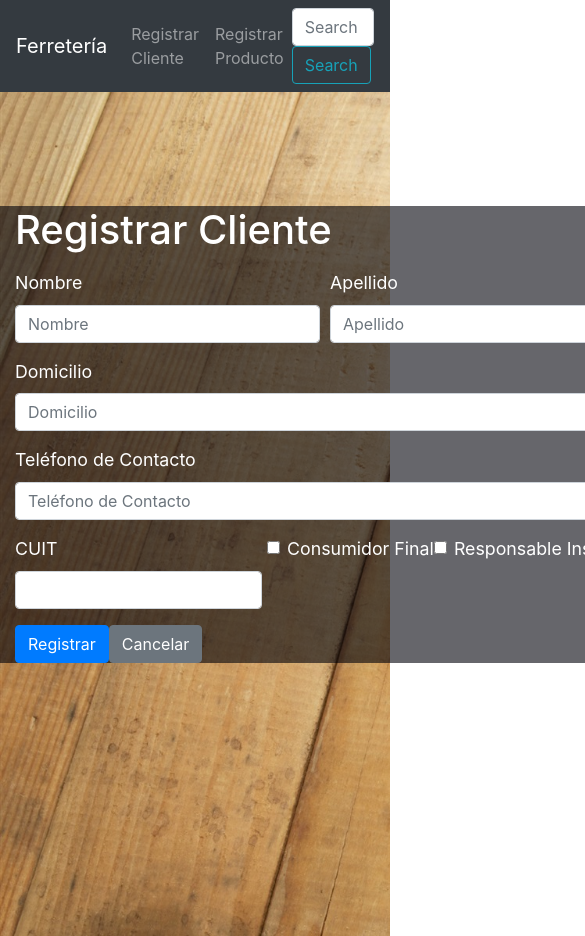
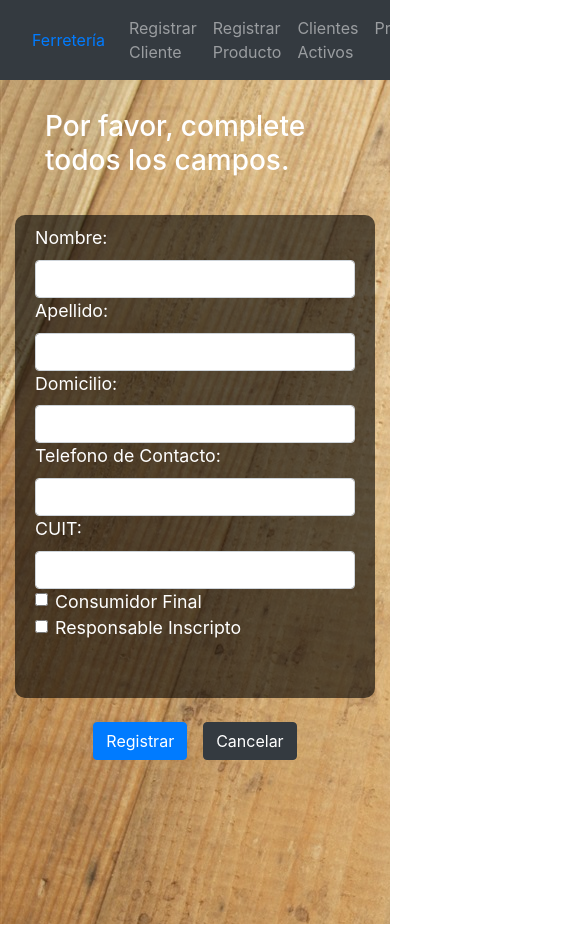
Before and after one commit to lauraAyala/NameLessTeam, a React (Create React App) app in the folder ferreteria/: page /registrarCliente in a window 390 px wide. Shown: the top 936 px of the page, 585 px wide, since content can reach past the window. Built offline with nearby package versions, Linux system fonts and the light colour scheme.

Commit message:
acomodo el registrar clientes y productos para que tengan el mismo formato, tambien se levanta la tabla de los clientes activos, se unifica todo el ruteo en una navbar

```diff
--- a/ferreteria/package.json
+++ b/ferreteria/package.json
@@ -9,7 +9,8 @@
     "react-bootstrap": "^1.0.0-beta.14",
     "react-dom": "^16.11.0",
     "react-router-dom": "^5.1.2",
-    "react-scripts": "3.2.0"
+    "react-scripts": "3.2.0",
+    "react-router": "latest"
   },
   "scripts": {
     "start": "react-scripts start",
--- a/ferreteria/src/App.js
+++ b/ferreteria/src/App.js
@@ -1,50 +1,23 @@
 import './componente/App.css';
-import logo from './logo.svg';
 import React from 'react';
 import {Route, Switch} from 'react-router';
 import {BrowserRouter} from 'react-router-dom';
 import Home from './componente/Home';
 import RegistrarCliente from "./componente/RegistarCliente";
 import RegistrarProducto from './componente/RegistrarProducto';
-
-
-
-/*function App() {
-    return (
-        <form>
-            <div className="App">
-            <header className="App-header">
-            <img src="http://corralondonantonio.com/wp-content/uploads/2019/03/ferreteriaPortada-1.jpg" className="App-logo" alt="ferreteria" />
-            <div>
-                <p>
-                FERRETERÍA BACCO
-                </p>
-                <p>
-                Nuestros clientes
-                </p>
-                <p>
-                Nuestros Productos
-                </p>
-                <p>
-                Registrar un cliente
-                </p>
-            </div>
-            </header>
-    </div>
-    </form>
-);
-}
-
-export default App;*/
+import ClientesActivos from "./componente/ClientesActivos";
+import NavBar from "./componente/NavBar"
 
 
 function App() {
     return (
         <BrowserRouter>
+            <NavBar/>
             <Switch>
                 <Route path="/home" render={props => <Home user={props.location.state}/>}/>
                 <Route path="/registrarCliente" render={props => <RegistrarCliente user={props.location.state}/>}/>
-                <Route path="/registrarProducto" component={RegistrarProducto} />
+                <Route path="/registrarProducto" component={RegistrarProducto}/>
+                <Route path="/clientes" render={props => <ClientesActivos user={props.location.state}/>}/>
                 <Route path="/" render={props => <Home {...props} />}/>
             </Switch>
         </BrowserRouter>
--- a/ferreteria/src/componente/App.css
+++ b/ferreteria/src/componente/App.css
@@ -17,7 +17,7 @@
     justify-content: center;
     font-size: calc(10px + 2vmin);
     color: white;
-  background-image: url("http://ferricampos.com/wp-content/uploads/2018/12/herramientas-de-costruccion.jpg");
+    background-image: url("fondoweb.jpg");
     background-repeat: no-repeat;
     background-size: cover;
 }
@@ -26,10 +26,7 @@
     color: #09d3ac;
 }
 
-.RegistrarCliente{
-  background-image: url("fondo2.jpg");
-  background-repeat: no-repeat;
-  background-size: cover;
+.Home {
     background-color: #282c34;
     min-height: 100vh;
     display: flex;
@@ -37,13 +34,10 @@
     align-items: center;
     font-size: calc(10px + 2vmin);
     color: white;
-
+    background-image: url("fondoweb.jpg")
 }
 
-.RegistrarProducto{
-    background-image: url("fondo2.jpg");
-  background-repeat: no-repeat;
-  background-size: cover;
+.MiddlePage {
     background-color: #282c34;
     min-height: 100vh;
     display: flex;
@@ -51,46 +45,69 @@
     align-items: center;
     font-size: calc(10px + 2vmin);
     color: white;
+    background-image: url("fondoweb.jpg");
+    font-palette: dark;
 }
 
-.container {
-  color: white;
-  background-color: rgba(0, 0, 9, .6);
-  width: 650px !important;
-  margin-top: 114px;
+.MainPageMiddle {
+    background-color: #282c34;
+    min-height: 100vh;
+    display: flex;
+    flex-direction: column;
+    font-size: calc(10px + 2vmin);
+    background-image: url("fondoweb.jpg")
 }
 
-.btn-block {
-  width: 30% !important;
+.RegistrarProducto {
+    background-color: #282c34;
+    min-height: 100vh;
+    display: flex;
+    flex-direction: column;
+    color: white;
+    background-image: url("fondoweb.jpg");
+
 }
 
-.col-12 {
-  flex: 0 0 100%;
-  max-width: 67%;
-  padding-left: 30px;
-}
-
-.col-sm-9{
-  left: 70px!important;
-}
-
-.formApellido{
-  width: 100%!important;;
-}
-
-.h1{
-  left: 30px;
-}
-
-.MainPageMiddle{
-    background-image: url("fondo2.jpg");
+.col-3 {
     background-repeat: no-repeat;
     background-size: cover;
-    background-color: #282c34;
-    min-height: 100vh;
+    min-height: 50vh;
     display: flex;
     flex-direction: column;
     align-items: center;
     font-size: calc(10px + 2vmin);
     color: white;
+    min-width: 50vh;
+    padding-left: 300vh;
 }
+
+.mb-15 {
+    margin-bottom: 15px;
+}
+
+.mb-30 {
+    margin-bottom: 30px;
+}
+
+.mb-45 {
+    margin-bottom: 45px;
+}
+
+.p30 {
+    padding: 30px;
+}
+
+.ml-1rem {
+    margin-left: 1rem;
+}
+
+.flex-center {
+    display: flex;
+    justify-content: center;
+}
+
+.FormContainer {
+    background-color: rgba(0, 0, 0, .6);
+    border-radius: 10px;
+    padding: 10px 20px;
+}
--- /dev/null
+++ b/ferreteria/src/componente/Cliente.jsx
@@ -0,0 +1,18 @@
+import React from 'react';
+import './App.css';
+
+const Cliente = ({data}) => {
+    const {nombre, apellido, domicilio, contacto, cuit} = data;
+
+    return (
+        <tr>
+            <td>{nombre}</td>
+            <td>{apellido}</td>
+            <td>{domicilio}</td>
+            <td>{contacto}</td>
+            <td>{cuit}</td>
+        </tr>
+    );
+};
+
+export default Cliente;
--- /dev/null
+++ b/ferreteria/src/componente/ClientesActivos.jsx
@@ -0,0 +1,63 @@
+import React from 'react';
+import axios from 'axios';
+import './App.css';
+import 'bootstrap/dist/css/bootstrap.min.css'
+import {withRouter} from "react-router";
+import Cliente from "./Cliente";
+import Table from "react-bootstrap/Table";
+
+
+class ClientesActivos extends React.Component {
+    constructor(props) {
+        super(props);
+        this.state = {
+            clientes: []
+        }
+    }
+
+    componentDidMount() {
+        axios.get('http://localhost:7000/clientes/')
+            .then(response => {
+                this.setState({clientes: response.data});
+                console.log("GET Clientes: ", response)
+            })
+            .catch(error => console.log("**** ERROR ****", error.toJSON()))
+    }
+
+    renderClientes() {
+        const {clientes} = this.state;
+        if (clientes.length === 0) {
+            return <div>Todavia no hay Clientes Activos</div>
+        }
+        return (
+            <div className="listaDeClientes">
+                <Table striped bordered hover variant="dark">
+                    <thead>
+                    <tr>
+                        <th>Nombre</th>
+                        <th>Apellido</th>
+                        <th>Domicilio</th>
+                        <th>Telefono</th>
+                        <th>CUIT</th>
+                    </tr>
+                    </thead>
+                    <tbody>
+                    {clientes.map(cli => <Cliente data={cli}/>)}
+                    </tbody>
+                </Table>
+            </div>
+        )
+    }
+
+    render() {
+        return (
+            <div className={"MainPageMiddle"}>
+                <h1>Clientes Registrados</h1>
+                {this.renderClientes()}
+            </div>
+        )
+    }
+
+}
+
+export default withRouter(ClientesActivos)
--- a/ferreteria/src/componente/Home.js
+++ b/ferreteria/src/componente/Home.js
@@ -2,11 +2,6 @@ import './App.css';
 import React from 'react';
 import {withRouter} from 'react-router';
 import 'bootstrap/dist/css/bootstrap.min.css';
-import Navbar from "react-bootstrap/Navbar";
-import Nav from "react-bootstrap/Nav";
-import Form from "react-bootstrap/Form";
-import Button from "react-bootstrap/Button";
-import FormControl from "react-bootstrap/FormControl";
 
 
 class Home extends React.Component {
@@ -17,21 +12,11 @@ class Home extends React.Component {
 
     render() {
         return (
-            <div className={"MainPageTop"}>
-                <Navbar bg="dark" variant="dark">
-                    <Navbar.Brand href="/home">Ferretería</Navbar.Brand>
-                    <Nav className="mr-auto">
-                        <Nav.Link href="/RegistrarCliente">Registrar Cliente</Nav.Link>
-                        <Nav.Link href="/registrarProducto">Registrar Producto</Nav.Link>
-                    </Nav>
-                    <Form inline>
-                        <FormControl type="text" placeholder="Search" className="mr-sm-2"/>
-                        <Button variant="outline-info">Search</Button>
-                    </Form>
-                </Navbar>
-                <div className={"MainPageMiddle"}>
-                </div>
+            <div className={"Home"}>
+
+
             </div>
+
         );
     }
 
--- /dev/null
+++ b/ferreteria/src/componente/NavBar.jsx
@@ -0,0 +1,36 @@
+import React from 'react';
+import './App.css';
+import {Link, withRouter} from "react-router-dom";
+import {Nav, Navbar} from "react-bootstrap";
+
+
+class NavBarDW extends React.Component {
+    constructor(props) {
+        super(props);
+    }
+
+    render() {
+        return (
+            <div>
+                <Navbar bg="dark" variant="dark">
+                    <Link className="nav-link"
+                          to={{pathname: "/home"}}>Ferretería</Link>
+                    <Nav className="mr-auto">
+                        <Link className="nav-link" to={{
+                            pathname: "/RegistrarCliente"
+                        }}>Registrar Cliente</Link>
+                        <Link className="nav-link"
+                              to={{pathname: "/RegistrarProducto"}}>Registrar Producto</Link>
+                        <Link className="nav-link"
+                              to={{pathname: "/clientes"}}>Clientes Activos</Link>
+                        <Link className="nav-link"
+                              to={{pathname: "/productos"}}>Productos</Link>
+                    </Nav>
+                </Navbar>
+            </div>
+        );
+    }
+
+}
+
+export default withRouter(NavBarDW);
--- a/ferreteria/src/componente/RegistarCliente.js
+++ b/ferreteria/src/componente/RegistarCliente.js
@@ -2,13 +2,10 @@ import React from 'react';
 import {withRouter} from 'react-router';
 import './App.css';
 import 'bootstrap/dist/css/bootstrap.min.css';
-import Navbar from "react-bootstrap/Navbar";
-import Nav from "react-bootstrap/Nav";
 import Form from "react-bootstrap/Form";
 import Button from "react-bootstrap/Button";
-import FormControl from "react-bootstrap/FormControl";
-import Col from "react-bootstrap/Col";
 import axios from "axios"
+
 axios.defaults.headers.post['Content-Type'] = 'application/json';
 
 
@@ -27,10 +24,6 @@ class RegistrarCliente extends React.Component {
 
     }
 
-
-    handleChange(value, prop) {
-        this.setState(prevState => ({...prevState, [prop]: value}));
-    }
 
     handleClick() {
         const {nombre, apellido, domicilio, contacto, cuit, esConsumidorFinal, esResponsableInscripto} = this.state;
@@ -61,78 +54,71 @@ class RegistrarCliente extends React.Component {
     render() {
         return (
             <div>
-                <div>
-                    <Navbar bg="dark" variant="dark">
-                        <Navbar.Brand href="/home">Ferretería</Navbar.Brand>
-                        <Nav className="mr-auto">
-                            <Nav.Link href="/RegistrarCliente">Registrar Cliente</Nav.Link>
-                            <Nav.Link href="/RegistrarProducto">Registrar Producto</Nav.Link>
-                        </Nav>
-                        <Form inline>
-                            <FormControl type="text" placeholder="Search" className="mr-sm-2"/>
-                            <Button variant="outline-info">Search</Button>
-                        </Form>
-                    </Navbar>
-                </div>
+                <div className={"MiddlePage"}>
+                    <form>
+                        <div className="container flex-center">
+                            <div className={"RegistarCliente"}>
+                                <h3 className="p30">Por favor, complete todos los campos.</h3>
+                                <div className="FormContainer">
+                                    <div className="row">
+                                        <div className="col-sm-12 mb-30">
+                                            <label>Nombre:</label>
+                                            <input value={this.state.nombre}
+                                                   onChange={event => this.setState({nombre: event.target.value})}
+                                                   type="text"
+                                                   className="form-control"
+                                            />
 
-                <div className={"RegistrarCliente"}>
-                    <div className="container">
-                        <Form>
-                            <h1>Registrar Cliente</h1>
-                            <p></p>
-                            <Form.Row>
-                                <Form.Group as={Col} controlId="formNombre">
-                                    <Form.Label>Nombre</Form.Label>
-                                    <Form.Control type="text" placeholder="Nombre"
-                                                  value={this.state.nombre}
-                                                  onChange={event => this.handleChange(event.target.value, 'nombre')}/>
-                                </Form.Group>
 
-                                <Form.Group as={Col} controlId="formApellido">
-                                    <Form.Label>Apellido</Form.Label>
-                                    <Form.Control type="text" placeholder="Apellido"
-                                                  value={this.state.apellido}
-                                                  onChange={event => this.handleChange(event.target.value, 'apellido')}/>
-                                </Form.Group>
-                            </Form.Row>
+                                            <label>Apellido:</label>
+                                            <input value={this.state.apellido}
+                                                   onChange={event => this.setState({apellido: event.target.value})}
+                                                   type={"text"}
+                                                   className="form-control"
+                                            />
 
-                            <Form.Group controlId="formDomicilio">
-                                <Form.Label>Domicilio</Form.Label>
-                                <Form.Control placeholder="Domicilio"
-                                              value={this.state.domicilio}
-                                              onChange={event => this.handleChange(event.target.value, 'domicilio')}/>
-                            </Form.Group>
 
-                            <Form.Group controlId="formContacto">
-                                <Form.Label>Teléfono de Contacto</Form.Label>
-                                <Form.Control placeholder="Teléfono de Contacto"
-                                              value={this.state.contacto}
-                                              onChange={event => this.handleChange(event.target.value, 'contacto')}/>
-                            </Form.Group>
+                                            <label>Domicilio:</label>
+                                            <input value={this.state.domicilio}
+                                                   onChange={event => this.setState({domicilio: event.target.value})}
+                                                   type={"text"}
+                                                   className="form-control"
+                                            />
 
-                            <Form.Row>
-                                <Form.Group as={Col} controlId="formCUIT">
-                                    <Form.Label>CUIT</Form.Label>
-                                    <Form.Control value={this.state.cuit}
-                                                  onChange={event => this.handleChange(event.target.value, 'cuit')}/>
-                                </Form.Group>
-                                <Form.Group id="formCheckbox">
-                                    <Form.Check type="checkbox" label="Consumidor Final"
-                                                value={this.state.esConsumidorFinal}
-                                                onChange={event => this.handleChange(event.target.value, 'esConsumidorFinal')}/>
-                                </Form.Group>
-                                <Form.Group id="formCheckbox">
-                                    <Form.Check type="checkbox" label="Responsable Inscripto"
-                                                value={this.state.esResponsableInscripto}
-                                                onChange={event => this.handleChange(event.target.value, 'esResponsableInscripto')}/>
-                                </Form.Group>
-                            </Form.Row>
-                            <Button className="btn btn-primary" onClick={() => this.handleClick()}>
-                                Registrar
-                            </Button>
-                            <Button className="btn btn-secondary" onClick={() => this.handleClick2()}>Cancelar</Button>
-                        </Form>
-                    </div>
+                                            <label>Telefono de Contacto:</label>
+                                            <input value={this.state.contacto}
+                                                   onChange={event => this.setState({contacto: event.target.value})}
+                                                   type={"numeric"}
+                                                   className="form-control"
+                                            />
+
+                                            <label>CUIT:</label>
+                                            <input value={this.state.cuit}
+                                                   onChange={event => this.setState({cuit: event.target.value})}
+                                                   type={"numeric"}
+                                                   className="form-control"
+                                            />
+
+                                            <Form.Group id="formCheckbox">
+                                                <Form.Check type="checkbox" label="Consumidor Final"
+                                                            onChange={event => this.setState({esConsumidorFinal: event.target.checked})}
+
+                                                />
+                                                <Form.Check type="checkbox" label="Responsable Inscripto"
+                                                            onChange={event => this.setState({esResponsableInscripto: event.target.checked})}
+                                                />
+                                            </Form.Group>
+                                        </div>
+                                    </div>
+                                </div>
+                                <div className="mt-4 flex-center">
+                                    <Button onClick={() => this.handleClick()}>Registrar</Button>
+                                    <Button variant="dark" className={"ml-1rem"}
+                                            onClick={() => this.handleClick2()}>Cancelar</Button>
+                                </div>
+                            </div>
+                        </div>
+                    </form>
                 </div>
             </div>
         );
--- a/ferreteria/src/componente/RegistrarProducto.js
+++ b/ferreteria/src/componente/RegistrarProducto.js
@@ -1,10 +1,6 @@
-import React, { Component } from 'react';
-import { registrarProducto } from './api/Api';
-import Navbar from "react-bootstrap/Navbar";
-import Nav from "react-bootstrap/Nav";
+import React, {Component} from 'react';
+import {registrarProducto} from './api/Api';
 import Form from "react-bootstrap/Form";
-import FormControl from "react-bootstrap/FormControl";
-import Button from "react-bootstrap/Button";
 
 
 export default class RegistrarProducto extends Component {
@@ -12,14 +8,11 @@ export default class RegistrarProducto extends Component {
         super(props);
 
         this.state = {
-
             idCodigo: '',
-            descripcion:'',
-            precioCompra:'',
-            precioVenta:'',
+            descripcion: '',
+            precioCompra: '',
+            precioVenta: '',
             error: ''
-
-
         };
 
         this.changeIdCodigo = this.changeIdCodigo.bind(this);
@@ -30,12 +23,12 @@ export default class RegistrarProducto extends Component {
     }
 
 
-    changeIdCodigo(event){
+    changeIdCodigo(event) {
         this.setState({idCodigo: event.target.value});
     }
 
     changeDescripcion(event) {
-        this.setState({ descripcion: event.target.value });
+        this.setState({descripcion: event.target.value});
     }
 
 
@@ -48,29 +41,34 @@ export default class RegistrarProducto extends Component {
     }*/
 
     changePrecioCompra(event) {
-        this.setState({ precioCompra: event.target.value });
+        this.setState({precioCompra: event.target.value});
     }
 
     changePrecioVenta(event) {
-        this.setState({ precioVenta: event.target.value });
+        this.setState({precioVenta: event.target.value});
     }
 
     executeRegister() {
-        registrarProducto({ idCodigo: this.state.idCodigo, descripcion: this.state.descripcion, precioCompra: this.state.precioCompra, precioVenta: this.state.precioVenta})
-            .then((res)=>{
+        registrarProducto({
+            idCodigo: this.state.idCodigo,
+            descripcion: this.state.descripcion,
+            precioCompra: this.state.precioCompra,
+            precioVenta: this.state.precioVenta
+        })
+            .then((res) => {
                 console.log(res)
                 this.props.history.push('/home');
 
 
-            }).catch((error) => { this.setState({error:error.response.data.message})
-
+            }).catch((error) => {
+            this.setState({error: error.response.data.message})
 
         })
 
     }
 
     handleClickBack() {
-        this.props.history.push(`home`);
+        this.props.history.push(`/`);
     }
 
     renderInput(label, value, inputType, onChange) {
@@ -78,7 +76,7 @@ export default class RegistrarProducto extends Component {
             <div className="form-group row">
                 <label className="col-sm-3 col-form-label">{label}</label>
                 <div className="col-sm-9">
-                    <input type={inputType} className="form-control" value={value} onChange={onChange} />
+                    <input type={inputType} className="form-control" value={value} onChange={onChange}/>
                 </div>
             </div>
         );
@@ -86,36 +84,29 @@ export default class RegistrarProducto extends Component {
 
     render() {
         return (
-            <div>
-                <div>
-                    <Navbar bg="dark" variant="dark">
-                        <Navbar.Brand href="/home">Ferretería</Navbar.Brand>
-                        <Nav className="mr-auto">
-                            <Nav.Link href="/RegistrarCliente">Registrar Cliente</Nav.Link>
-                            <Nav.Link href="/registrarProducto">Registrar Producto</Nav.Link>
-                        </Nav>
-                        <Form inline>
-                            <FormControl type="text" placeholder="Search" className="mr-sm-2"/>
-                            <Button variant="outline-info">Search</Button>
-                        </Form>
-                    </Navbar>
-                </div>
-                <div  className= "RegistrarProducto">
-                    <div className="container" >
-                        <Form>
+            <div className="RegistrarProducto">
+                <div className="container flex-center">
+                    <Form>
 
-                            <h1> Registrar Producto </h1>
-                            <Form.Row>{this.renderInput('IdCodigo', this.state.idCodigo, 'text', this.changeIdCodigo)}</Form.Row>
-                            <Form.Row>{this.renderInput('Descripcion', this.state.descripcion, 'text', this.changeDescripcion)}</Form.Row>
-                            <Form.Row>{this.renderInput('PrecioCompra', this.state.precioCompra, 'text', this.changePrecioCompra)}</Form.Row>
-                            <Form.Row>{this.renderInput('PrecioVenta', this.state.precioVenta, 'text', this.changePrecioVenta)}</Form.Row>
-
-                            <div className="col-12">
-                                <button type="button" className="btn btn-primary" onClick={this.executeRegister}>Registrar</button>
-                                <button type="button" className="btn btn-secondary" onClick={() => this.handleClickBack()}>Volver</button>
-                            </div>
-                        </Form>
-                    </div>
+                        <h1> Registrar Producto </h1>
+                        <div className="FormContainer ">
+                            <Form.Row
+                                className="p30">{this.renderInput('IdCodigo', this.state.idCodigo, 'text', this.changeIdCodigo)}</Form.Row>
+                            <Form.Row
+                                className="p30">{this.renderInput('Descripcion', this.state.descripcion, 'text', this.changeDescripcion)}</Form.Row>
+                            <Form.Row
+                                className="p30">{this.renderInput('PrecioCompra', this.state.precioCompra, 'numeric', this.changePrecioCompra)}</Form.Row>
+                            <Form.Row
+                                className="p30">{this.renderInput('PrecioVenta', this.state.precioVenta, 'numeric', this.changePrecioVenta)}</Form.Row>
+                        </div>
+                        <div className="col-12 p30 flex-center ">
+                            <button type="button" className="btn btn-primary" onClick={this.executeRegister}>Registrar
+                            </button>
+                            <button type="button" className=" btn btn-secondary ml-1rem "
+                                    onClick={() => this.handleClickBack()}>Volver
+                            </button>
+                        </div>
+                    </Form>
                 </div>
             </div>
         );
```
Also changed, not shown: ferreteria/src/componente/fondoweb.jpg (renamed from ferreteria/src/componente/fondo2.jpg). Lines whose indentation alone changed are shown as unchanged.
